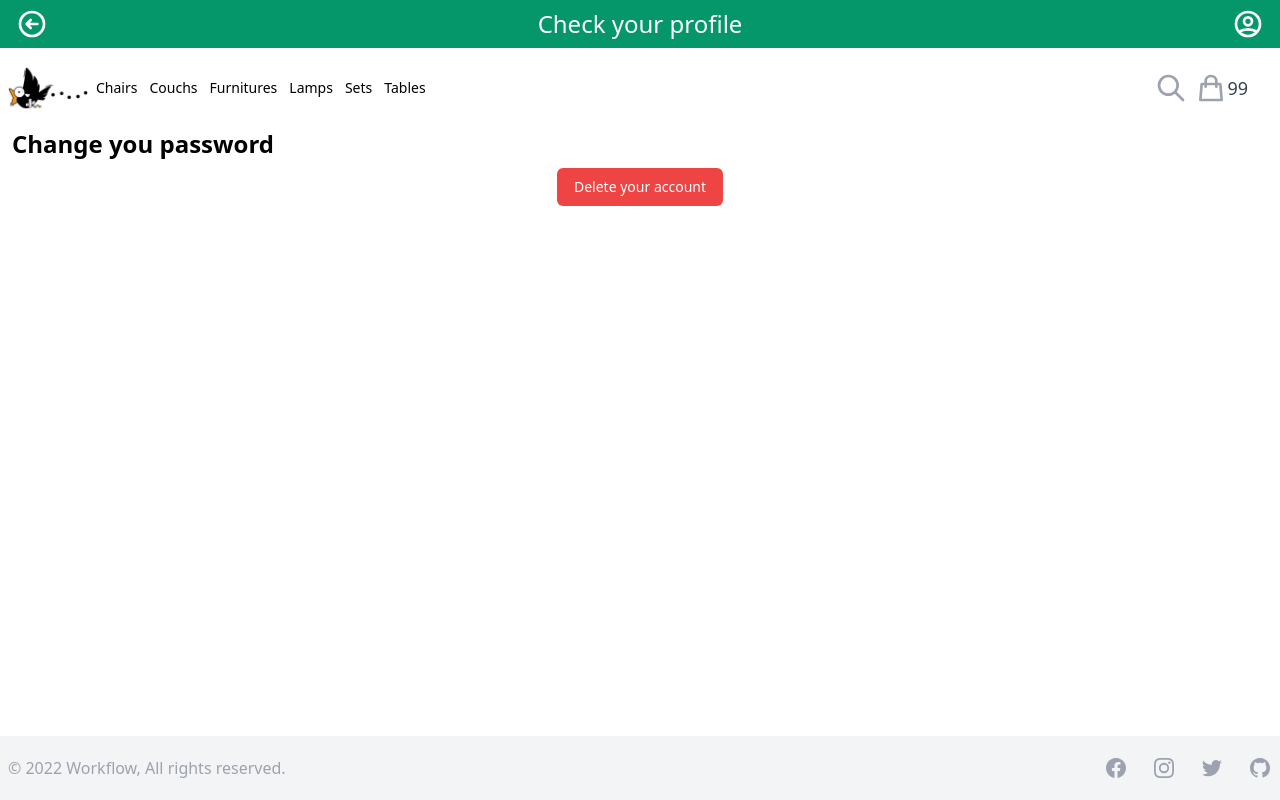
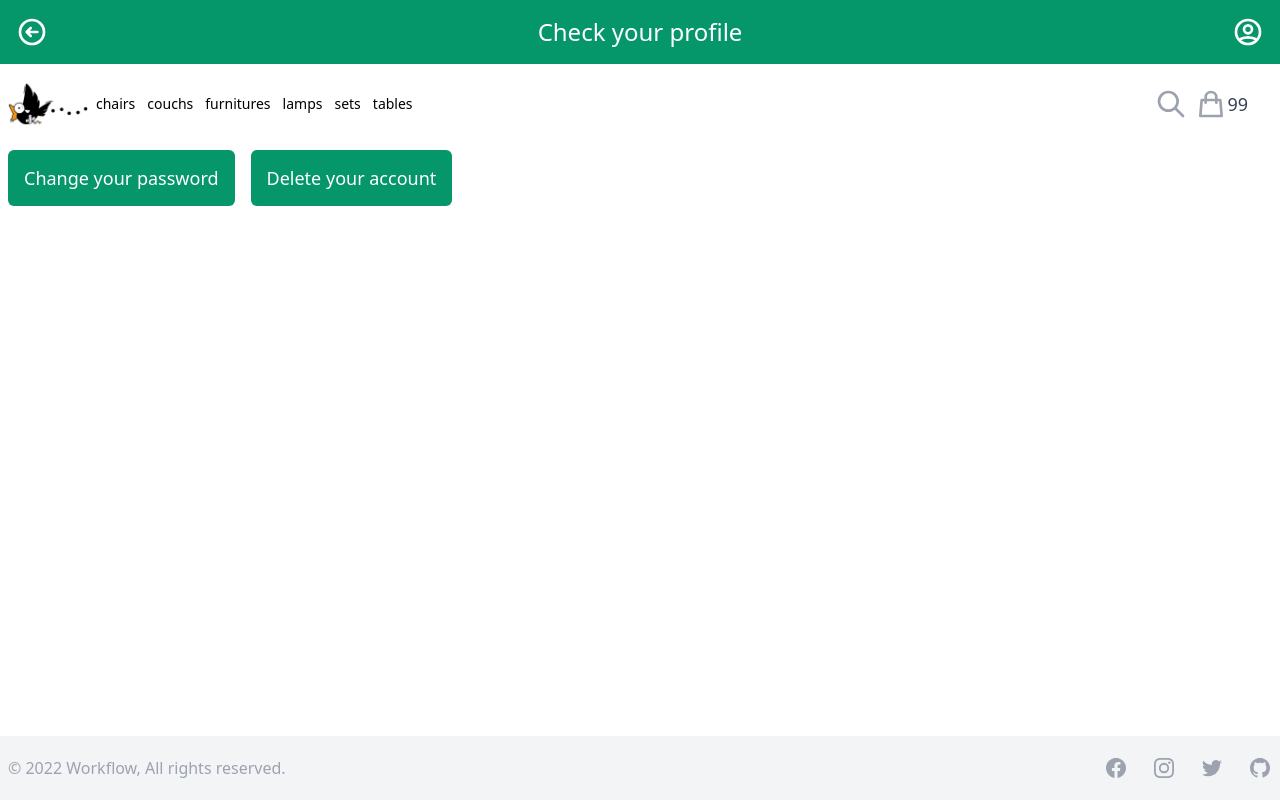
Before and after one commit to sdv-hekdev/hev-dev, a Next.js app: page /profile in a window 1280 px wide. Built offline with nearby package versions, Linux system fonts and the light colour scheme; no server answers.

Commit message:
feat: add delete account, change password pages

```diff
--- a/mock/navigation.js
+++ b/mock/navigation.js
@@ -1,7 +1,7 @@
 const navigation = {
   categories: [
     {
-      name: "Chairs",
+      name: "chairs",
       furniture: [
         [
           { name: "Tops", href: "#" },
@@ -21,7 +21,7 @@ const navigation = {
       ],
     },
     {
-      name: "Couchs",
+      name: "couchs",
       furniture: [
         [
           { name: "Dress Shirts", href: "#" },
@@ -41,7 +41,7 @@ const navigation = {
       ],
     },
     {
-      name: "Furnitures",
+      name: "furnitures",
       furniture: [
         [
           { name: "Dress Shirts", href: "#" },
@@ -60,9 +60,9 @@ const navigation = {
         ],
       ],
     },
-    { name: "Lamps" },
-    { name: "Sets" },
-    { name: "Tables" },
+    { name: "lamps" },
+    { name: "sets" },
+    { name: "tables" },
   ],
 }
 export default navigation
--- a/pages/change-password.jsx
+++ b/pages/change-password.jsx
@@ -1,22 +1,50 @@
+import { useCallback, useContext, useState } from "react"
 import { Formik } from "formik"
 
 import FormField from "@/web/components/FormField"
 import Page from "@/web/components/Page"
+import Button from "@/web/components/Button"
+import { AppContext } from "@/web/context/AppContext"
 
-const message = "To recover your password, enter your email address:"
+const message = "Type your new password"
+
 const ChangePasswordPage = () => {
+  const [error, setError] = useState(null)
+
+  const {
+    context: { router, updatePassword },
+  } = useContext(AppContext)
+
+  const handleSubmit = useCallback(async () => {
+    try {
+      updatePassword()
+      router.push("/profile")
+
+      setError("Password Updated")
+    } catch (err) {
+      setError(error)
+    }
+  }, [updatePassword, setError, router, error])
+
   return (
     <Page title="Did you forget your password?">
       <Formik>
         <div className="mx-2 w-1/3">
           <FormField
-            name="email"
-            type="text"
+            name="password"
+            type="password"
             label={message}
-            placeholder="Enter your email address"
+            placeholder="New password"
+            className="m-2"
           />
         </div>
       </Formik>
+      <Button
+        title="Submit"
+        variant="primary"
+        className="mx-4"
+        onClick={handleSubmit}
+      />
     </Page>
   )
 }
--- /dev/null
+++ b/pages/delete-account.jsx
@@ -0,0 +1,36 @@
+import { useContext, useCallback, useState } from "react"
+
+import Button from "@/web/components/Button"
+import { AppContext } from "@/web/context/AppContext"
+import Page from "@/web/components/Page"
+
+const DeleteAccount = () => {
+  const [error, setError] = useState(null)
+  const {
+    context: { deleteAccount, router },
+  } = useContext(AppContext)
+
+  const handleClick = useCallback(async () => {
+    try {
+      deleteAccount()
+
+      router.push("/")
+    } catch (err) {
+      setError(error)
+    }
+  }, [deleteAccount, setError, error, router])
+
+  return (
+    <Page title="Delete your account">
+      <div className="flex justify-center items-center">
+        <Button
+          variant="danger"
+          title="Delete your account"
+          onClick={handleClick}
+        />
+      </div>
+    </Page>
+  )
+}
+
+export default DeleteAccount
--- a/pages/profile.jsx
+++ b/pages/profile.jsx
@@ -1,38 +1,26 @@
-import { useContext, useCallback, useState } from "react"
 import Link from "next/link"
 
 import Page from "@/web/components/Page"
-import Button from "@/web/components/Button"
-import { AppContext } from "@/web/context/AppContext"
 
 const ProfilePage = () => {
-  const [error, setError] = useState(null)
-  const {
-    context: { deleteAccount, router },
-  } = useContext(AppContext)
-
-  const handleClick = useCallback(async () => {
-    try {
-      deleteAccount()
-
-      router.push("/")
-    } catch (err) {
-      setError(error)
-    }
-  }, [deleteAccount, setError, error, router])
-
   return (
     <Page title="Check your profile">
-      <Link href="/change-password">
-        <a className="text-2xl mx-3 font-bold">Change you password</a>
-      </Link>
-      <div className="flex justify-center">
-        <Button
-          variant="danger"
-          title="Delete your account"
-          onClick={handleClick}
-        />
-      </div>
+      <ul className="flex mt-5">
+        <li>
+          <Link href="/change-password">
+            <a className="rounded-md bg-emerald-600  mx-2 py-4 px-4 text-center text-lg font-light text-white hover:bg-emerald-500 active:bg-emerald-700">
+              Change your password
+            </a>
+          </Link>
+        </li>
+        <li>
+          <Link href="/delete-account">
+            <a className="rounded-md bg-emerald-600  mx-2 py-4 px-4 text-center text-lg font-light text-white hover:bg-emerald-500 active:bg-emerald-700">
+              Delete your account
+            </a>
+          </Link>
+        </li>
+      </ul>
     </Page>
   )
 }
--- a/pages/sign-in.jsx
+++ b/pages/sign-in.jsx
@@ -21,12 +21,17 @@ const SignInPage = () => {
       try {
         await signIn(email, password)
 
+        if (!email) {
+          throw new Error("User not found")
+        }
+
         router.push("/")
       } catch (err) {
-        setError(error)
+        //TO DO HANDLE ERROR
+        setError("Something went wrong")
       }
     },
-    [signIn, error, router]
+    [signIn, router]
   )
 
   return (
@@ -45,7 +50,11 @@ const SignInPage = () => {
           >
             {({ handleSubmit, isValid, isSubmitting }) => (
               <form onSubmit={handleSubmit}>
-                {error ? <p>{error}</p> : null}
+                {error ? (
+                  <p className="bg-red-600 px-4 py-2 font-bold text-white rounded-md">
+                    {error}
+                  </p>
+                ) : null}
                 <FormField
                   name="email"
                   type="text"
--- a/src/web/components/Header.jsx
+++ b/src/web/components/Header.jsx
@@ -46,8 +46,8 @@ const Header = (props) => {
   }, [logout, router])
 
   return (
-    <div className="bg-white sticky top-0">
-      <div className="flex w-full items-center justify-between bg-emerald-600 py-2 px-4">
+    <div className="bg-white top-0">
+      <div className="flex w-full items-center justify-between bg-emerald-600 py-4 px-4">
         {noBack ? null : <BackButton />}
         <h1 className="font-light text-white text-2xl lg:text-center">
           {title}
--- a/src/web/components/Navbar.jsx
+++ b/src/web/components/Navbar.jsx
@@ -18,7 +18,7 @@ const Navbar = () => {
         <ul className="flex space-x-3 text-sm">
           {navigation.categories.map(({ name }) => (
             <li key={name} onClick={handleClick} className="focus:ring-2">
-              <Link href={name} passHref>
+              <Link href="/" passHref>
                 {name}
               </Link>
             </li>
--- a/src/web/context/AppContext.jsx
+++ b/src/web/context/AppContext.jsx
@@ -15,6 +15,8 @@ export const AppContextProvider = (props) => {
   const { ...otherProps } = props
   const router = useRouter()
   const [user, setUser] = useState(null)
+
+  const currentUser = auth.currentUser
 
   useEffect(() => {
     const unsubscribe = onAuthStateChanged(auth, (user) => {
@@ -47,12 +49,28 @@ export const AppContextProvider = (props) => {
   }
 
   const deleteAccount = async () => {
-    const currentUser = auth.currentUser
-
     await deleteUser(currentUser)
   }
 
-  const context = { router, signIn, signUp, logout, deleteAccount, user }
+  const updateEmail = async (newEmail) => {
+    await updateEmail(currentUser, newEmail)
+  }
+
+  const updatePassword = async (newPassword) => {
+    await updatePassword(currentUser, newPassword)
+  }
+
+  const context = {
+    router,
+    user,
+    currentUser,
+    signIn,
+    signUp,
+    logout,
+    deleteAccount,
+    updateEmail,
+    updatePassword,
+  }
 
   return <AppContext.Provider {...otherProps} value={{ context }} />
 }
```
